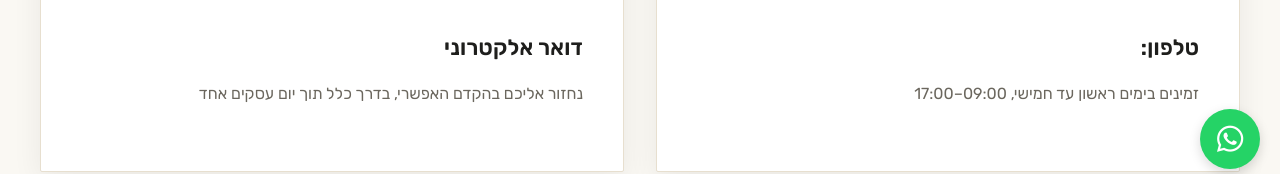
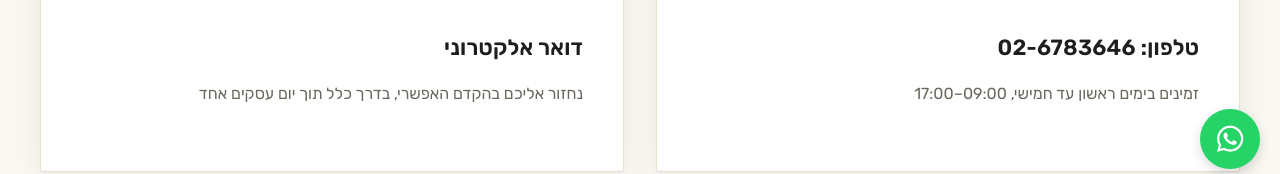
Before and after one commit to slipwoker/zappy-website-f671f20b-3a3c-4474-afc4-fe67caf76287, a plain HTML site: page contact.html in a window 1280 px wide. Shown: the part 611-785 px from the top of the page. Drawn offline with Linux system fonts and the light colour scheme; no server answers.

Commit message:
Incremental sync: 1 page(s) — text_edit

```diff
--- a/contact.html
+++ b/contact.html
@@ -1386,7 +1386,7 @@ body:has(.zappy-announcement-bar) .navbar:not(.zappy-catalog-menu):not(.mobile-s
           </svg>
         </div>
         <div class="contact-method-content">
-          <h3 class="contact-method-title" style="">טלפון:&nbsp;</h3>
+          <h3 class="contact-method-title" style="">טלפון: 02-6783646</h3>
           <p class="contact-method-desc" style="">זמינים בימים ראשון עד חמישי, 09:00–17:00</p>
 
         </div>
```
Also changed, not shown: public/contact.html (+1 -1 lines), public/llms-full.txt.
